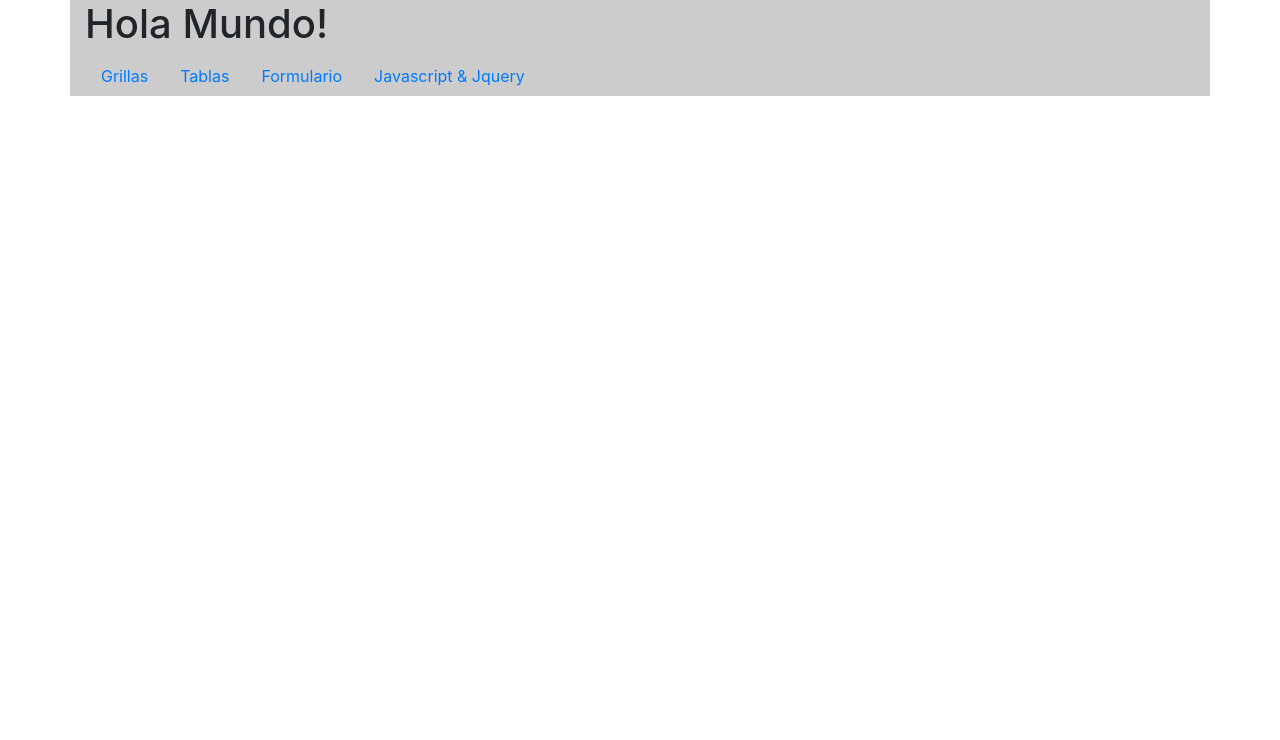
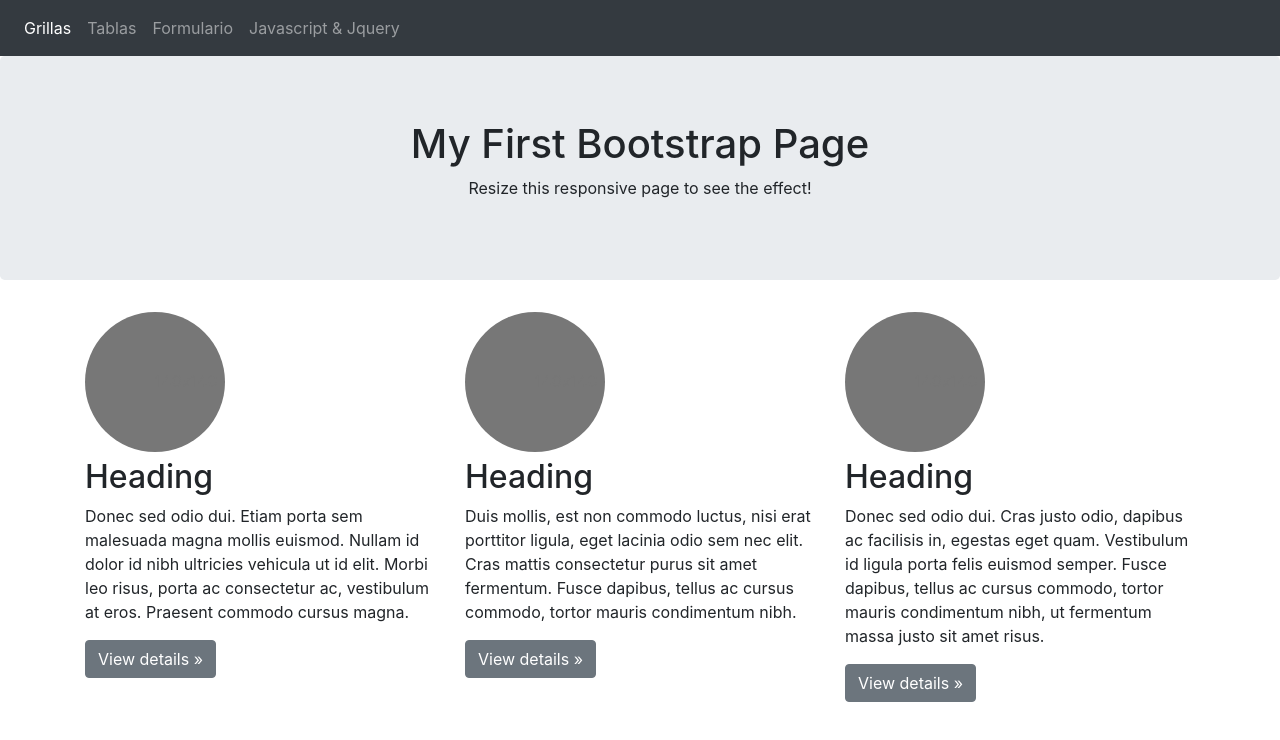
Before and after one commit to borisgr04/JsJqueryBootStrap, a plain HTML site: page index.html in a window 1280 px wide. Drawn offline with nearby package versions, Linux system fonts and the light colour scheme.

Commit message:
four commit

```diff
--- a/HtmlDinamico/calcularedad.js
+++ b/HtmlDinamico/calcularedad.js
@@ -35,8 +35,6 @@ function calcular_edad(fecha){
     if (ano<=99)
        ano +=1900
 
-    var yearCurrent=hoy.getFullYear();
-
     //resto los años de las dos fechas
     edad=hoy.getFullYear()- ano - 1; //-1 porque no se si ha cumplido años ya este año
 
--- a/index.html
+++ b/index.html
@@ -8,23 +8,53 @@
     <title>Hola Mundo</title>
   </head>
   <body>
-     <div class="container" style="background-color:#ccc">
-       <h1>Hola Mundo!</h1>
 
-       <ul class="nav">
-            <li class="nav-item">
-              <a class="nav-link active" href="grilla.html"> Grillas</a>
+
+      <nav class="navbar navbar-expand-sm bg-dark navbar-dark">
+          <ul class="navbar-nav">
+            <li class="nav-item active">
+                <a class="nav-link active" href="grilla.html"> Grillas</a>
             </li>
             <li class="nav-item">
-              <a class="nav-link" href="tablas.html">Tablas</a>
+                <a class="nav-link" href="tablas.html">Tablas</a>
             </li>
             <li class="nav-item">
-              <a class="nav-link" href="formulario.html">Formulario</a>
+                <a class="nav-link" href="formulario.html">Formulario</a>
             </li>
             <li class="nav-item">
-                    <a class="nav-link" href="HtmlDinamico/Formulario2.html">Javascript & Jquery</a>
+                <a class="nav-link" href="HtmlDinamico/Formulario2.html">Javascript & Jquery</a>
             </li>
           </ul>
+        </nav>
+        <div class="jumbotron text-center">
+            <h1>My First Bootstrap Page</h1>
+            <p>Resize this responsive page to see the effect!</p>
+        </div>
+
+     <div class="container" >
+
+        <div class="row">
+            <div class="col-lg-4">
+              <svg class="bd-placeholder-img rounded-circle" width="140" height="140" xmlns="http://www.w3.org/2000/svg" preserveAspectRatio="xMidYMid slice" focusable="false" role="img" aria-label="Placeholder: 140x140"><title>Placeholder</title><rect width="100%" height="100%" fill="#777"></rect><text x="50%" y="50%" fill="#777" dy=".3em">140x140</text></svg>
+              <h2>Heading</h2>
+              <p>Donec sed odio dui. Etiam porta sem malesuada magna mollis euismod. Nullam id dolor id nibh ultricies vehicula ut id elit. Morbi leo risus, porta ac consectetur ac, vestibulum at eros. Praesent commodo cursus magna.</p>
+              <p><a class="btn btn-secondary" href="#" role="button">View details »</a></p>
+            </div><!-- /.col-lg-4 -->
+            <div class="col-lg-4">
+              <svg class="bd-placeholder-img rounded-circle" width="140" height="140" xmlns="http://www.w3.org/2000/svg" preserveAspectRatio="xMidYMid slice" focusable="false" role="img" aria-label="Placeholder: 140x140"><title>Placeholder</title><rect width="100%" height="100%" fill="#777"></rect><text x="50%" y="50%" fill="#777" dy=".3em">140x140</text></svg>
+              <h2>Heading</h2>
+              <p>Duis mollis, est non commodo luctus, nisi erat porttitor ligula, eget lacinia odio sem nec elit. Cras mattis consectetur purus sit amet fermentum. Fusce dapibus, tellus ac cursus commodo, tortor mauris condimentum nibh.</p>
+              <p><a class="btn btn-secondary" href="#" role="button">View details »</a></p>
+            </div><!-- /.col-lg-4 -->
+            <div class="col-lg-4">
+              <svg class="bd-placeholder-img rounded-circle" width="140" height="140" xmlns="http://www.w3.org/2000/svg" preserveAspectRatio="xMidYMid slice" focusable="false" role="img" aria-label="Placeholder: 140x140"><title>Placeholder</title><rect width="100%" height="100%" fill="#777"></rect><text x="50%" y="50%" fill="#777" dy=".3em">140x140</text></svg>
+              <h2>Heading</h2>
+              <p>Donec sed odio dui. Cras justo odio, dapibus ac facilisis in, egestas eget quam. Vestibulum id ligula porta felis euismod semper. Fusce dapibus, tellus ac cursus commodo, tortor mauris condimentum nibh, ut fermentum massa justo sit amet risus.</p>
+              <p><a class="btn btn-secondary" href="#" role="button">View details »</a></p>
+            </div><!-- /.col-lg-4 -->
+          </div>
+
+
      </div>
 
     <!-- Si utilizamos componentes de Bootstrap que requieran Javascript agregar estos tres archivos -->
```
